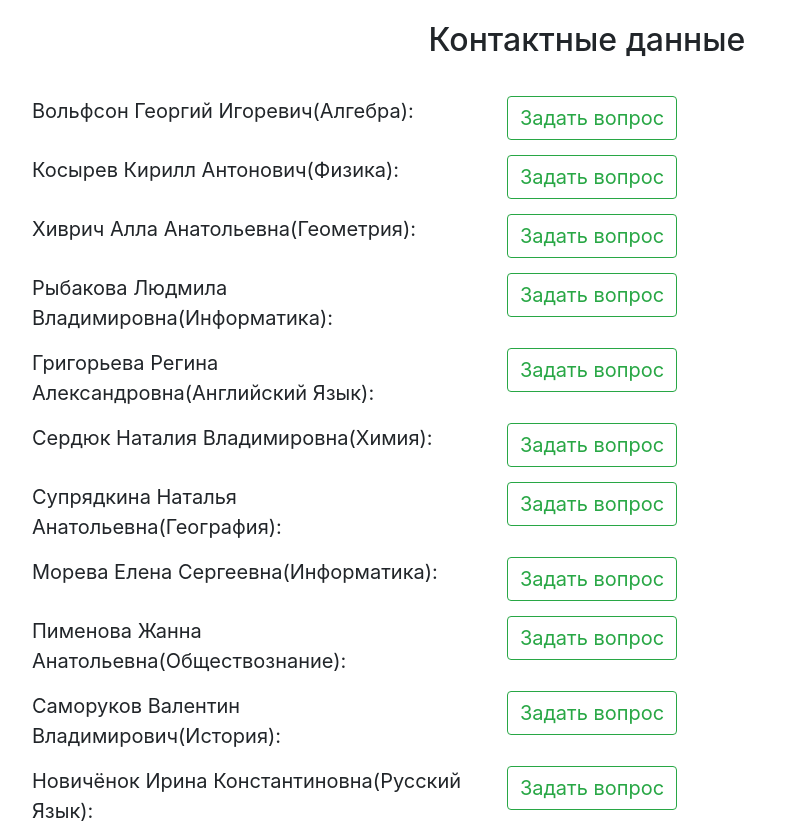
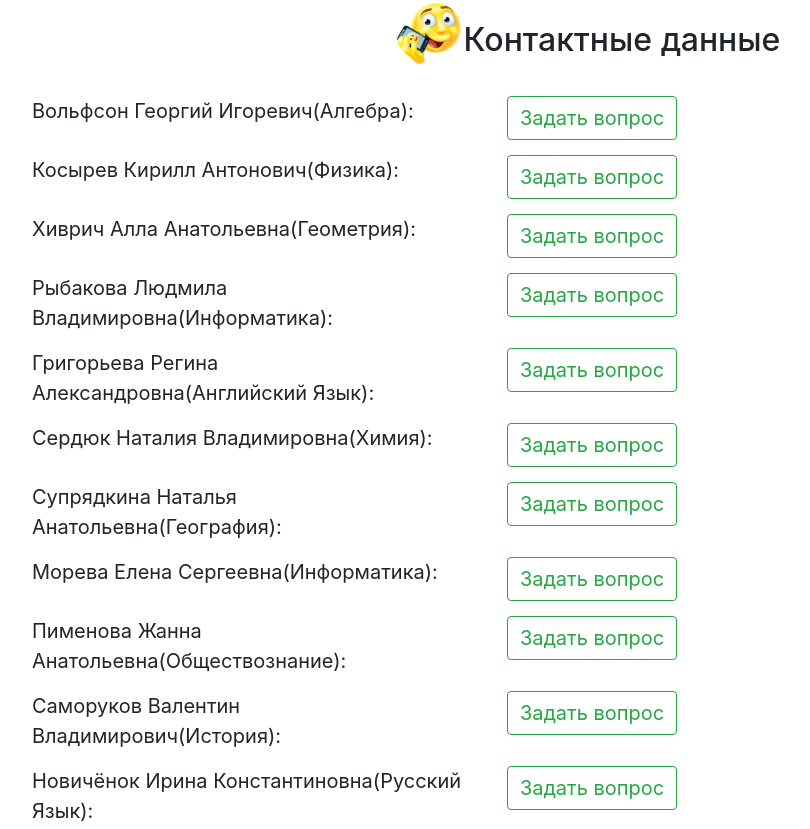
Before and after one commit to Schoolsite/Schoolsite.github.io, a plain HTML site: page contacts.html in a window 1280 px wide. Shown: the top 829 px of the page, without its empty margins (53-863 px from the left). Drawn offline with nearby package versions, Linux system fonts and the light colour scheme.

Commit message:
Update contacts.html

```diff
--- a/contacts.html
+++ b/contacts.html
@@ -16,6 +16,7 @@
 <body>
 
     <header class="d-flex justify-content-center">
+        <div class="logo"><img class="logo" src="/src/img/Contacts.jpg" alt="logo"></div>
         <h1 class="article align-middle">Контактные данные</h1>
     </header>
 
```
